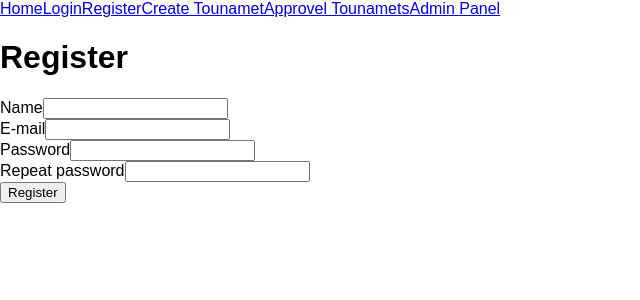
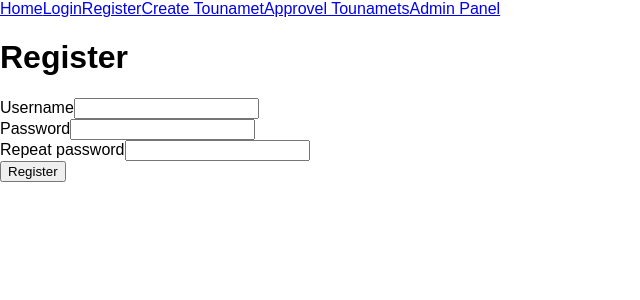
Before and after one commit to StackTon/Amature-MMA-tournaments-calendar, a React (Create React App) app: page /register in a window 1280 px wide. Shown: the top 300 px of the page, without its empty margins (0-640 px from the left). Built offline with nearby package versions, Linux system fonts and the light colour scheme.

Commit message:
refactor login and register to work with kinvey back-end

```diff
--- a/src/actions/authActions.js
+++ b/src/actions/authActions.js
@@ -19,9 +19,9 @@ export function redirect() {
     };
 }
 
-function registerAction(name, email, password) {
+function registerAction(username, password) {
     return (dispatch) => {
-        return register(name, email, password)
+        return register(username, password)
             .then(json => {
                 if (json.success) {
                     dispatch(registerSuccess());
@@ -30,13 +30,16 @@ function registerAction(name, email, password) {
     };
 }
 
-function loginAction(email, password) {
+function loginAction(username, password) {
     return (dispatch) => {
-        return login(email, password)
+        return login(username, password)
             .then(json => {
-                localStorage.setItem('authToken', json.token);
-                localStorage.setItem('user', json.user.name);
+                /*
+                localStorage.setItem('authToken', json._kmd.authtoken);
                 dispatch(loginSuccess());
+                */
+                console.log("login success!")
+                console.log(json)
             });
     };
 }
--- a/src/api/remote.js
+++ b/src/api/remote.js
@@ -1,31 +1,35 @@
-const host = 'http://localhost:5000/';
+const host = 'https://baas.kinvey.com/';
+const appKey = "kid_BJeRg664Q";
+const appSecret = "0840d04393624d4aba597ea2368369b0";
 
-async function register(name, email, password) {
-    const res = await fetch(host + 'auth/signup', {
+async function register(username, password) {
+    const res = await fetch(host + 'user/' + appKey, {
         method: 'POST',
         headers: {
-            'Content-Type': 'application/json'
+            'Content-Type': 'application/json',
+            'Authorization': "Basic " + btoa(appKey + ':' + appSecret)
         },
         body: JSON.stringify({
-            name,
-            email,
+            username,
             password
         })
     });
     return await res.json();
 }
 
-async function login(email, password) {
-    const res = await fetch(host + 'auth/login', {
+async function login(username, password) {
+    const res = await fetch(host + 'user/' + appKey + '/login', {
         method: 'POST',
         headers: {
-            'Content-Type': 'application/json'
+            'Content-Type': 'application/json',
+            'Authorization': "Basic " + btoa(appKey + ':' + appSecret)
         },
         body: JSON.stringify({
-            email,
+            username,
             password
         })
     });
+
     return await res.json();
 }
 
--- a/src/components/Auth/LoginPage.jsx
+++ b/src/components/Auth/LoginPage.jsx
@@ -8,7 +8,7 @@ class LoginPage extends Component {
         super(props);
 
         this.state = {
-            email: '',
+            username: '',
             password: ''
         };
 
@@ -22,7 +22,7 @@ class LoginPage extends Component {
 
     onSubmitHandler(e) {
         e.preventDefault();
-        this.props.login(this.state.email, this.state.password);
+        this.props.login(this.state.username, this.state.password);
     }
 
     componentWillReceiveProps(newProps) {
@@ -38,10 +38,10 @@ class LoginPage extends Component {
                 <h1>Login</h1>
                 <form onSubmit={this.onSubmitHandler}>
                     <Input
-                        name="email"
-                        value={this.state.email}
+                        name="username"
+                        value={this.state.username}
                         onChange={this.onChangeHandler}
-                        label="E-mail"
+                        label="Username"
                     />
                     <Input
                         name="password"
@@ -65,7 +65,7 @@ function mapState(state) {
 
 function mapDispatch(dispatch) {
     return {
-        login: (email, password) => dispatch(loginAction(email, password)),
+        login: (username, password) => dispatch(loginAction(username, password)),
         redirect: () => dispatch(redirect())
     };
 }
--- a/src/components/Auth/RegisterPage.jsx
+++ b/src/components/Auth/RegisterPage.jsx
@@ -8,8 +8,7 @@ class RegisterPage extends Component {
         super(props);
 
         this.state = {
-            name: '',
-            email: '',
+            username: '',
             password: '',
             repeat: ''
         };
@@ -24,7 +23,7 @@ class RegisterPage extends Component {
 
     onSubmitHandler(e) {
         e.preventDefault();
-        this.props.register(this.state.name, this.state.email, this.state.password);
+        this.props.register(this.state.username, this.state.password);
     }
 
     componentWillReceiveProps(newProps) {
@@ -40,16 +39,10 @@ class RegisterPage extends Component {
                 <h1>Register</h1>
                 <form onSubmit={this.onSubmitHandler}>
                     <Input
-                        name="name"
-                        value={this.state.name}
+                        name="username"
+                        value={this.state.username}
                         onChange={this.onChangeHandler}
-                        label="Name"
-                    />
-                    <Input
-                        name="email"
-                        value={this.state.email}
-                        onChange={this.onChangeHandler}
-                        label="E-mail"
+                        label="Username"
                     />
                     <Input
                         name="password"
@@ -80,7 +73,7 @@ function mapState(state) {
 
 function mapDispatch(dispatch) {
     return {
-        register: (name, email, password) => dispatch(registerAction(name, email, password)),
+        register: (username, password) => dispatch(registerAction(username, password)),
         redirect: () => dispatch(redirect())
     };
 }
```
